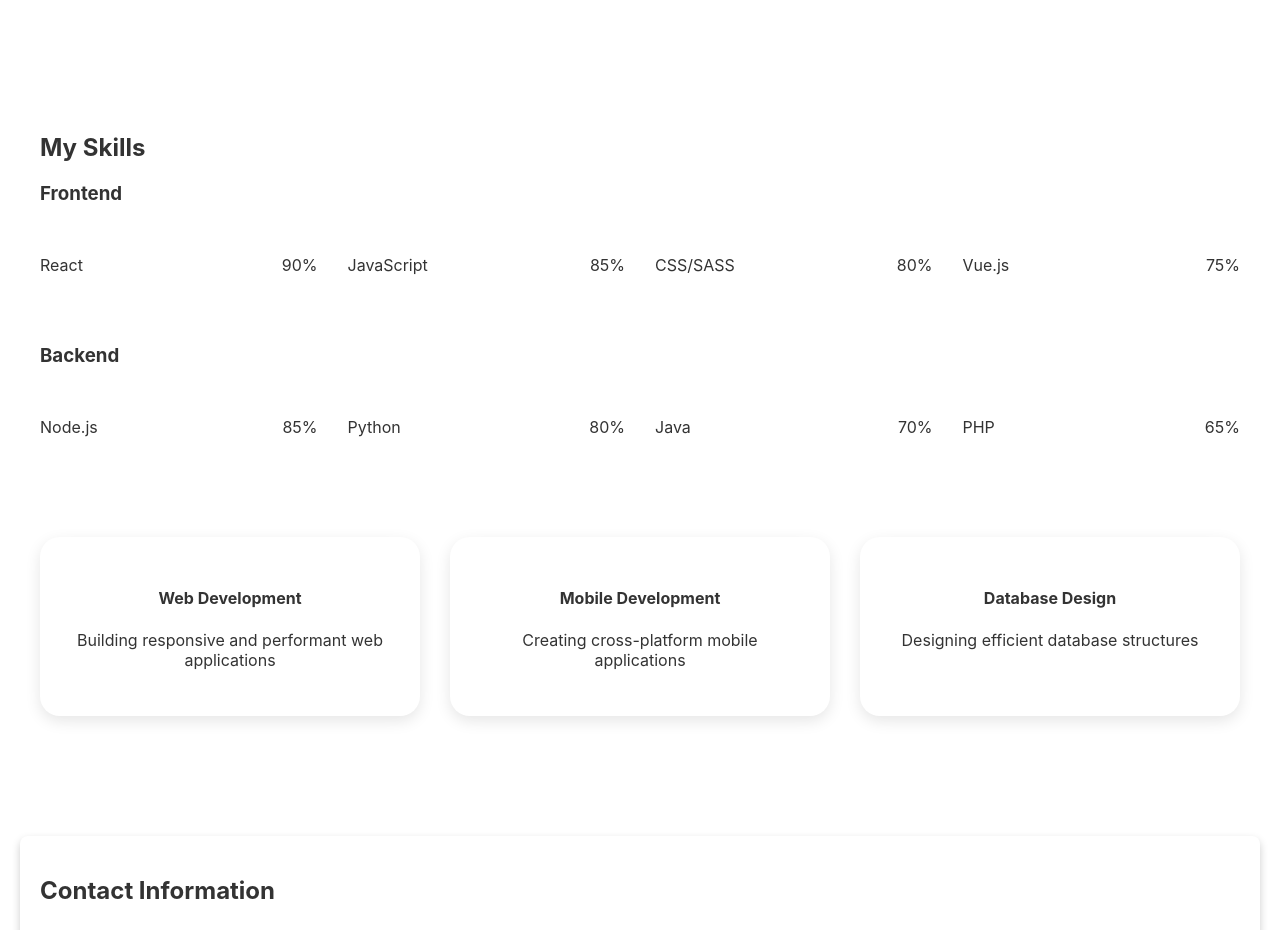
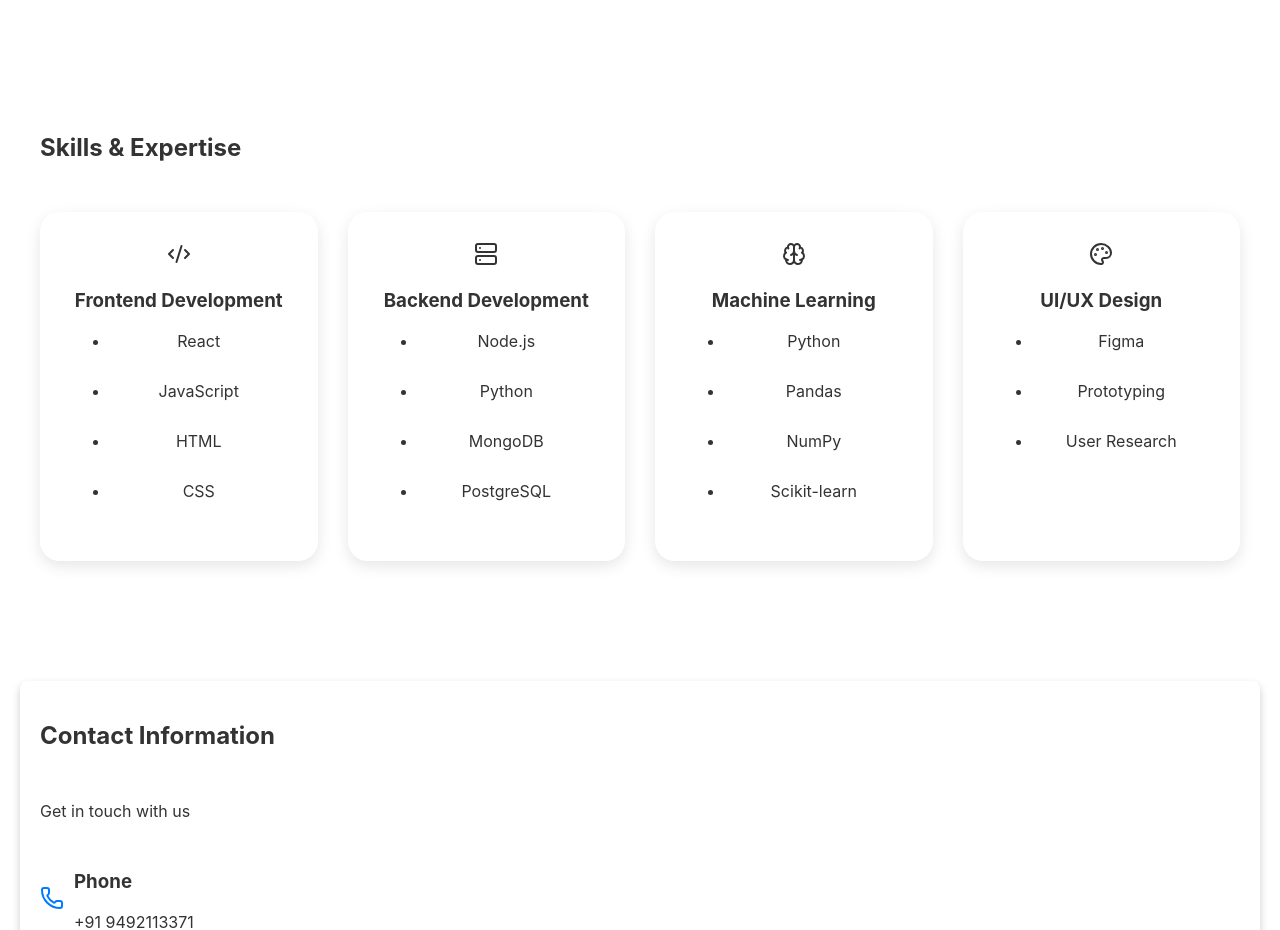
Before and after one commit to Aravindswamymajjuri/portfolio, a React (Create React App) app in the folder frontend/: page / in a window 1280 px wide. Shown: the part 3060-3990 px from the top of the page. Built offline with nearby package versions, Linux system fonts and the light colour scheme.

Commit message:
updated skill

```diff
--- a/frontend/src/components/skills.js
+++ b/frontend/src/components/skills.js
@@ -1,98 +1,152 @@
-// Skills.js
-import React, { useEffect, useRef } from 'react';
+import React from 'react';
+import { motion } from 'framer-motion';
+import { useInView } from 'react-intersection-observer';
+import { Code2, Palette, Server, Brain } from 'lucide-react';
 import './skills.css';
 
-const Skills = () => {
-  const skillsRef = useRef(null);
+const skills = [
+  {
+    category: "Frontend Development",
+    icon: Code2,
+    items: ["React", "JavaScript", "HTML", "CSS"]
+  },
+  {
+    category: "Backend Development",
+    icon: Server,
+    items: ["Node.js", "Python", "MongoDB", "PostgreSQL"]
+  },
+  {
+    category: "Machine Learning",
+    icon: Brain,
+    items: ["Python", "Pandas", "NumPy", "Scikit-learn"]
+  },
+  {
+    category: "UI/UX Design",
+    icon: Palette,
+    items: ["Figma", "Prototyping", "User Research"]
+  }
+];
 
-  const skills = [
-    {
-      category: 'Frontend',
-      skills: [
-        { name: 'React', level: 90 },
-        { name: 'JavaScript', level: 85 },
-        { name: 'CSS/SASS', level: 80 },
-        { name: 'Vue.js', level: 75 }
-      ]
-    },
-    {
-      category: 'Backend',
-      skills: [
-        { name: 'Node.js', level: 85 },
-        { name: 'Python', level: 80 },
-        { name: 'Java', level: 70 },
-        { name: 'PHP', level: 65 }
-      ]
+const containerVariants = {
+  hidden: { opacity: 0 },
+  visible: {
+    opacity: 1,
+    transition: {
+      staggerChildren: 0.2,
+      delayChildren: 0.3
     }
-  ];
+  }
+};
 
-  useEffect(() => {
-    const observer = new IntersectionObserver(
-      (entries) => {
-        entries.forEach((entry) => {
-          if (entry.isIntersecting) {
-            entry.target.classList.add('animate');
-          }
-        });
-      },
-      { threshold: 0.1 }
-    );
+const cardVariants = {
+  hidden: { opacity: 0, y: 20 },
+  visible: {
+    opacity: 1,
+    y: 0,
+    transition: { duration: 0.6 }
+  },
+  hover: {
+    y: -10,
+    transition: {
+      duration: 0.3,
+      type: "spring",
+      stiffness: 300
+    }
+  }
+};
 
-    const skillBars = document.querySelectorAll('.skill-progress');
-    skillBars.forEach((bar) => observer.observe(bar));
+const iconVariants = {
+  hidden: { scale: 0 },
+  visible: {
+    scale: 1,
+    transition: {
+      type: "spring",
+      stiffness: 200,
+      damping: 10
+    }
+  },
+  hover: {
+    scale: 1.2,
+    transition: { duration: 0.3 }
+  }
+};
 
-    return () => observer.disconnect();
-  }, []);
+const itemVariants = {
+  hidden: { opacity: 0, x: -20 },
+  visible: {
+    opacity: 1,
+    x: 0,
+    transition: { duration: 0.3 }
+  }
+};
+
+export default function Skills() {
+  const [ref, inView] = useInView({
+    triggerOnce: true,
+    threshold: 0.1
+  });
 
   return (
-    <section id="skills" className="skills-section" ref={skillsRef}>
+    <section className="skills-section" id="skills">
       <div className="skills-container">
-        <h2 className="section-title">My Skills</h2>
+        <motion.h2
+          className="skills-title"
+          initial={{ opacity: 0, y: -20 }}
+          animate={{ opacity: 1, y: 0 }}
+          transition={{ duration: 0.8 }}
+        >
+          Skills & Expertise
+        </motion.h2>
 
-        <div className="skills-content">
-          {skills.map((category, index) => (
-            <div key={index} className="skill-category">
-              <h3 className="category-title">{category.category}</h3>
-              <div className="skills-grid">
-                {category.skills.map((skill, skillIndex) => (
-                  <div key={skillIndex} className="skill-item">
-                    <div className="skill-info">
-                      <span className="skill-name">{skill.name}</span>
-                      <span className="skill-percentage">{skill.level}%</span>
-                    </div>
-                    <div className="skill-bar">
-                      <div
-                        className="skill-progress"
-                        style={{ '--progress': `${skill.level}%` }}
-                      ></div>
-                    </div>
-                  </div>
+        <motion.div
+          ref={ref}
+          variants={containerVariants}
+          initial="hidden"
+          animate={inView ? "visible" : "hidden"}
+          className="skills-grid"
+        >
+          {skills.map((skill, index) => (
+            <motion.div
+              key={index}
+              variants={cardVariants}
+              whileHover="hover"
+              className="skill-card"
+            >
+              <motion.div
+                className="skill-header"
+                variants={itemVariants}
+              >
+                <motion.div
+                  className="skill-icon-container"
+                  variants={iconVariants}
+                  whileHover="hover"
+                >
+                  <skill.icon className="skill-icon" />
+                </motion.div>
+                <h3 className="skill-category">{skill.category}</h3>
+              </motion.div>
+
+              <motion.ul className="skill-list">
+                {skill.items.map((item, itemIndex) => (
+                  <motion.li
+                    key={itemIndex}
+                    variants={itemVariants}
+                    className="skill-item"
+                    whileHover={{ x: 10, color: "var(--highlight-color)" }}
+                    transition={{ type: "spring", stiffness: 300 }}
+                  >
+                    <motion.span
+                      className="skill-bullet"
+                      whileHover={{ scale: 1.5 }}
+                    />
+                    {item}
+                  </motion.li>
                 ))}
-              </div>
-            </div>
+              </motion.ul>
+            </motion.div>
           ))}
-        </div>
-
-        <div className="skills-cards">
-          <div className="skill-card" data-aos="fade-up">
-            <i className="fas fa-laptop-code"></i>
-            <h4>Web Development</h4>
-            <p>Building responsive and performant web applications</p>
-          </div>
-          <div className="skill-card" data-aos="fade-up" data-aos-delay="100">
-            <i className="fas fa-mobile-alt"></i>
-            <h4>Mobile Development</h4>
-            <p>Creating cross-platform mobile applications</p>
-          </div>
-          <div className="skill-card" data-aos="fade-up" data-aos-delay="200">
-            <i className="fas fa-database"></i>
-            <h4>Database Design</h4>
-            <p>Designing efficient database structures</p>
-          </div>
-        </div>
+        </motion.div>
       </div>
     </section>
   );
-};
-
-export default Skills;
+}
```
